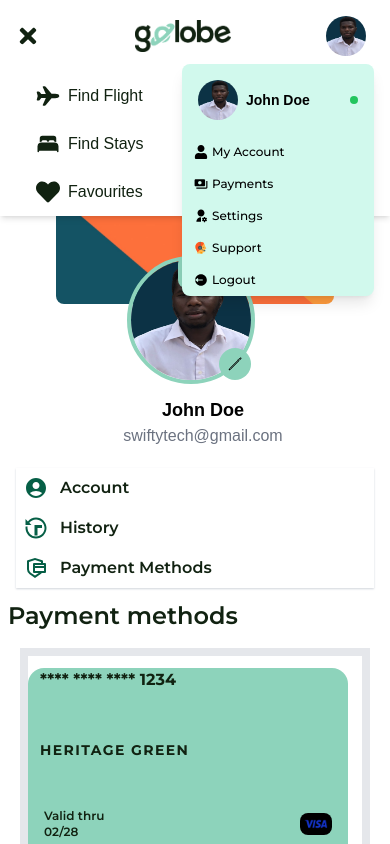
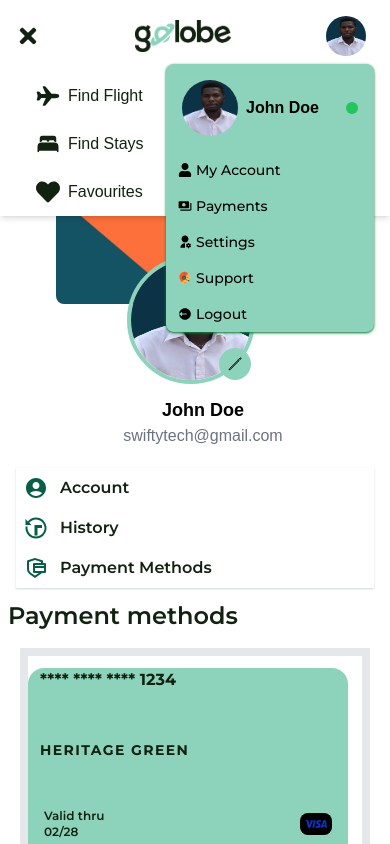
Before and after one commit to Heritagify/Travelling-Website, a React (Vite) app: page /account in a window 390 px wide. Both pictures are taken after a click on the button 350 px from the left and 36 px from the top of the page. Shown: the top 844 px of the page. Built offline with nearby package versions, Linux system fonts and the light colour scheme; a web font is replaced by a local one.

Commit message:
did some responsiveness

```diff
--- a/src/components/Headers/AccountsNav.jsx
+++ b/src/components/Headers/AccountsNav.jsx
@@ -57,19 +57,19 @@ const AccountsNav = ({ user, logout }) => {
                   <span className="text-blackGreen font-semibold hidden md:flex">{user.name}</span>
                 </button>
                 {isMenuOpen && (
-                  <div className="absolute right-0 top-full mt-2 w-48 bg-lightMint shadow-lg rounded-lg">
+                  <div className="absolute right-0 md:-right-3 lg:right-0 top-full mt-2 w-52 md:w-64 lg:w-48 bg-mintGreen shadow shadow-green-700 rounded-lg">
                     <div className="flex items-center justify-between p-4">
                       <div className='flex items-center'>
-                        <img src={user.profilePicture} alt={`Profile of ${user.name}`} className="w-10 h-10 rounded-full mr-2" />
-                        <span className="text-sm font-semibold">{user.name}</span>
+                        <img src={user.profilePicture} alt={`Profile of ${user.name}`} className="w-14 lg:w-10 h-14 lg:h-10 rounded-full mr-2" />
+                        <span className="lg:text-sm font-semibold">{user.name}</span>
                       </div>
-                      <span className="w-2 h-2 rounded-full bg-green-500"></span> {/* Online status indicator */}
+                      <span className="w-3 lg:w-2 h-3 lg:h-2 rounded-full bg-green-500"></span> {/* Online status indicator */}
                     </div>
-                    <Link to="/account" className="flex items-center gap-1 py-2 px-3 text-xs font-medium font-monts hover:bg-blackGreen hover:text-mintGreen hover:px-9"><FaUser className='text-sm'/>My Account</Link>
-                    <Link to="/payments" className="flex items-center gap-1 py-2 px-3 text-xs font-medium font-monts hover:bg-blackGreen hover:text-mintGreen hover:px-9"><MdPayments className='text-sm'/>Payments</Link>
-                    <Link to="/settings" className="flex items-center gap-1 py-2 px-3 text-xs font-medium font-monts hover:bg-blackGreen hover:text-mintGreen hover:px-9"><RiUserSettingsFill className='text-sm'/>Settings</Link>
-                    <Link to="/support" className="flex items-center gap-1 py-2 px-3 text-xs font-medium font-monts hover:bg-blackGreen hover:text-mintGreen hover:px-9"><FcCustomerSupport className='text-sm'/>Support</Link>
-                    <button className="flex items-center gap-1 w-full text-left py-2 px-3 text-xs font-medium font-monts hover:bg-blackGreen hover:text-mintGreen hover:px-9 focus:outline-none" onClick={logout}><RiLogoutCircleFill className='text-sm'/>Logout</button>
+                    <Link to="/account" className="flex items-center gap-1 py-2 px-3 text-sm md:text-lg lg:text-xs font-medium md:font-semibold lg:font-medium font-monts hover:bg-blackGreen hover:text-mintGreen hover:px-9"><FaUser className='md:text-xl lg:text-sm'/>My Account</Link>
+                    <Link to="/payments" className="flex items-center gap-1 py-2 px-3 text-sm md:text-lg lg:text-xs font-medium md:font-semibold lg:font-medium font-monts hover:bg-blackGreen hover:text-mintGreen hover:px-9"><MdPayments className='md:text-xl lg:text-sm'/>Payments</Link>
+                    <Link to="/settings" className="flex items-center gap-1 py-2 px-3 text-sm md:text-lg lg:text-xs font-medium md:font-semibold lg:font-medium font-monts hover:bg-blackGreen hover:text-mintGreen hover:px-9"><RiUserSettingsFill className='md:text-xl lg:text-sm'/>Settings</Link>
+                    <Link to="/support" className="flex items-center gap-1 py-2 px-3 text-sm md:text-lg lg:text-xs font-medium md:font-semibold lg:font-medium font-monts hover:bg-blackGreen hover:text-mintGreen hover:px-9"><FcCustomerSupport className='md:text-xl lg:text-sm'/>Support</Link>
+                    <button className="flex items-center gap-1 w-full text-left py-2 px-3 text-sm md:text-lg lg:text-xs font-medium md:font-semibold lg:font-medium font-monts hover:bg-blackGreen hover:text-mintGreen hover:px-9 focus:outline-none" onClick={logout}><RiLogoutCircleFill className='md:text-xl lg:text-sm'/>Logout</button>
                   </div>
                 )}
               </div>
```
